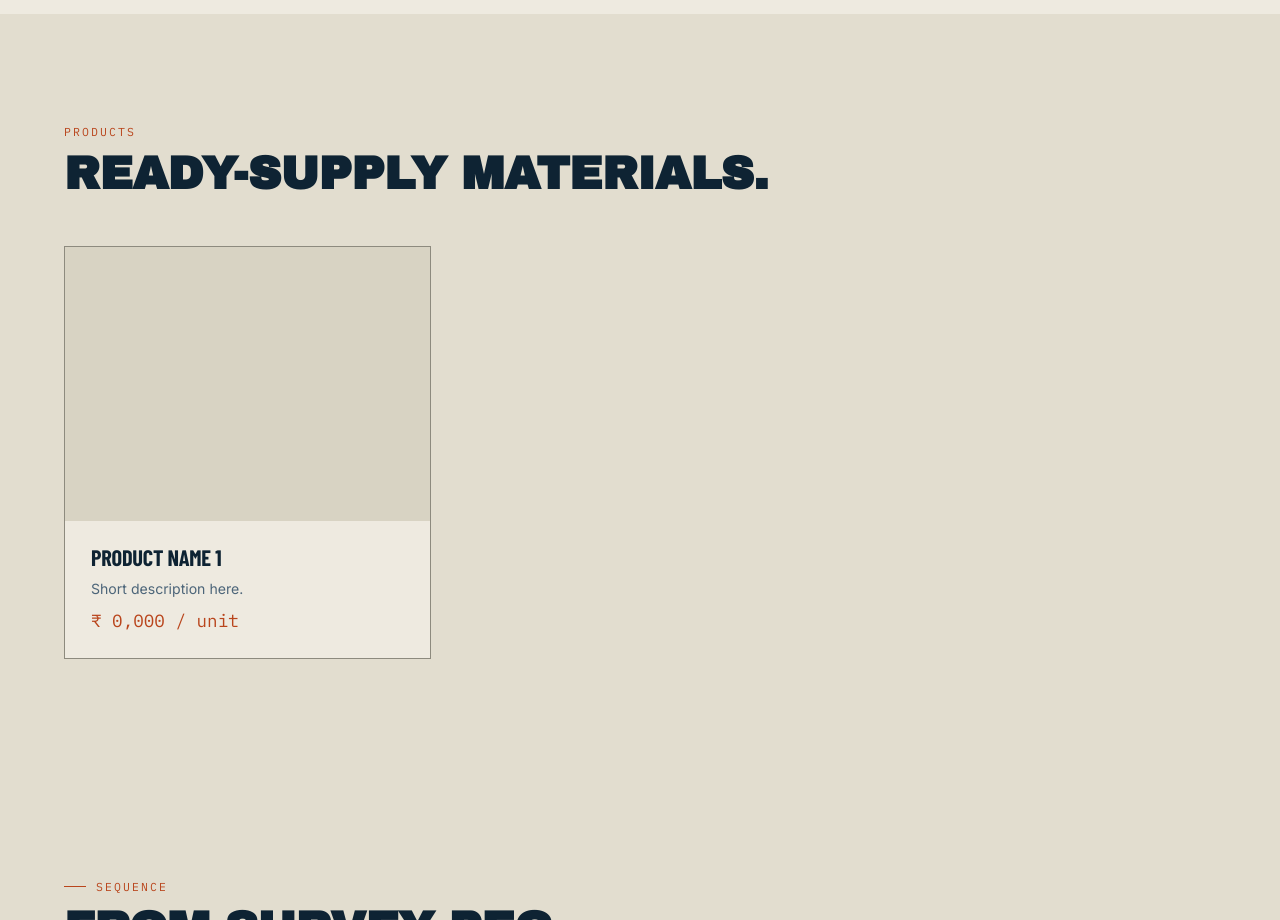
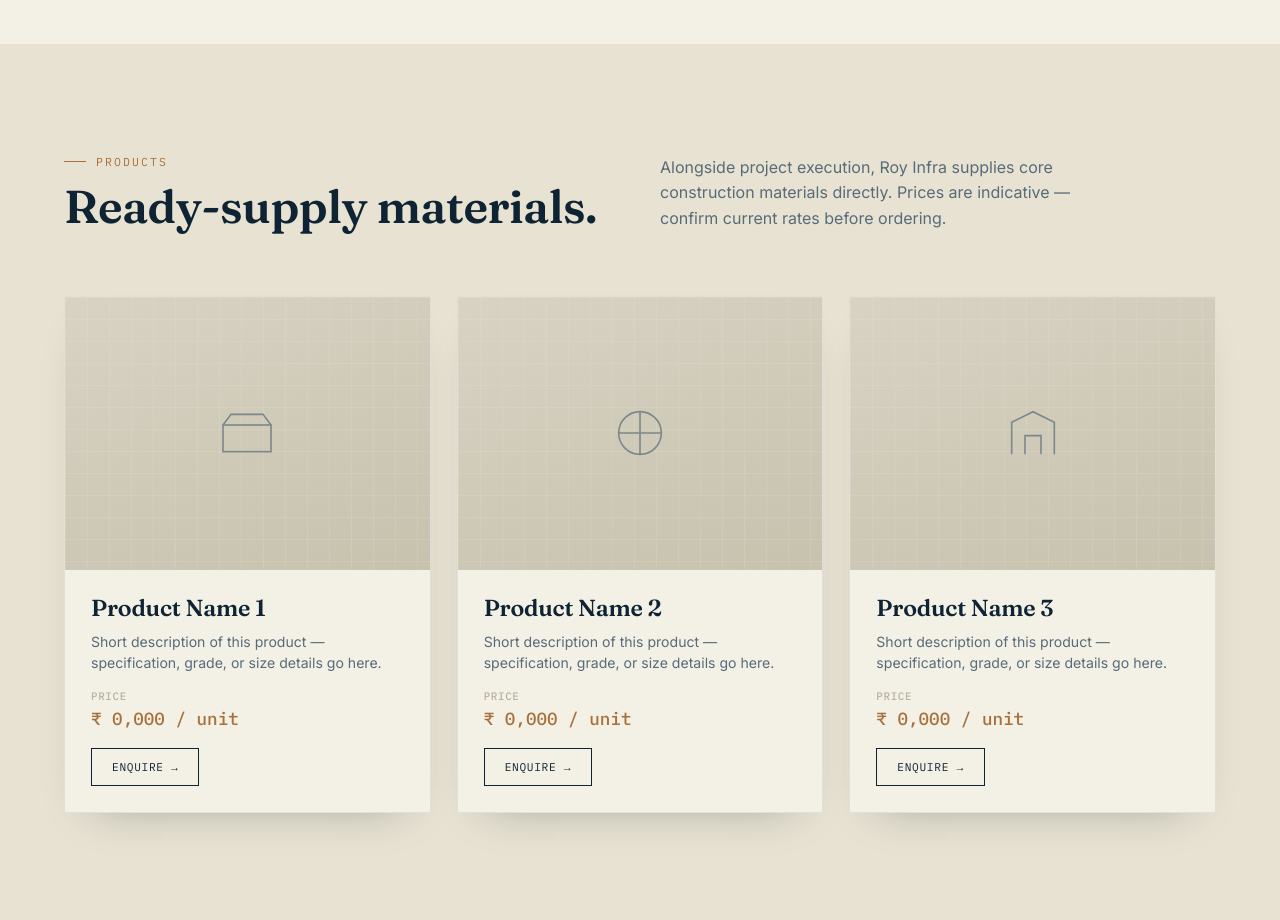
Before and after one commit to deyp39569-cell/dilip-roy-infra-co, a plain HTML site: page index.html in a window 1280 px wide. Shown: the part 1880-2800 px from the top of the page. Drawn offline with nearby package versions, Linux system fonts and the light colour scheme.

Commit message:
Refactor index.html for styling and product section
Updated font styles, colors, and layout for various sections. Added new product section with a grid layout.

```diff
--- a/index.html
+++ b/index.html
@@ -6,18 +6,19 @@
 <title>Roy Infrastructure — Dilip Roy</title>
 <link rel="preconnect" href="https://fonts.googleapis.com">
 <link rel="preconnect" href="https://fonts.gstatic.com" crossorigin>
-<link href="https://fonts.googleapis.com/css2?family=Archivo+Black&family=Barlow+Condensed:wght@500;600;700&family=Inter:wght@400;500;600;700&family=IBM+Plex+Mono:wght@400;500&display=swap" rel="stylesheet">
+<link href="https://fonts.googleapis.com/css2?family=Archivo+Black&family=Fraunces:opsz,wght@9..144,500;9..144,600&family=Barlow+Condensed:wght@500;600;700&family=Inter:wght@400;500;600;700&family=IBM+Plex+Mono:wght@400;500&display=swap" rel="stylesheet">
 <style>
   :root{
     --navy:#0e2333;
     --navy-deep:#081521;
-    --paper:#eeeae0;
-    --paper-dim:#e2ddcf;
-    --steel:#4c6579;
-    --concrete:#8d8a7e;
-    --safety:#e3a412;
-    --rust:#b9451c;
-    --line: rgba(238,234,224,0.14);
+    --paper:#f3f0e6;
+    --paper-dim:#e8e2d2;
+    --steel:#586b78;
+    --concrete:#b9b2a0;
+    --safety:#c9a24b;
+    --safety-bright:#e6c470;
+    --rust:#a8703a;
+    --line: rgba(243,240,230,0.13);
     --ink: #0e2333;
   }
   *{margin:0;padding:0;box-sizing:border-box;}
@@ -31,11 +32,17 @@
   ::selection{background:var(--safety);color:var(--navy-deep);}
   a{color:inherit;text-decoration:none;}
 
-  h1,h2,h3,.display{
+  h1,.display{
     font-family:'Archivo Black', sans-serif;
     text-transform:uppercase;
     letter-spacing:-0.01em;
     line-height:0.95;
+  }
+  h2,h3,h4{
+    font-family:'Fraunces', serif;
+    font-weight:600;
+    letter-spacing:-0.01em;
+    line-height:1.05;
   }
   .eyebrow{
     font-family:'IBM Plex Mono', monospace;
@@ -138,7 +145,7 @@
     bottom:-10%;
     width:60vw; max-width:760px;
     aspect-ratio:1/1;
-    background:radial-gradient(circle, rgba(227,164,18,0.14) 0%, rgba(227,164,18,0) 70%);
+    background:radial-gradient(circle, rgba(201,162,75,0.16) 0%, rgba(201,162,75,0) 70%);
   }
   .hero-grid{
     display:grid;
@@ -196,7 +203,7 @@
     flex-direction:column;
     gap:10px;
   }
-  .hero-coords b{color:var(--paper); display:block; font-size:1r.0rem;}
+  .hero-coords b{color:var(--paper); display:block; font-size:1.05rem;}
 
   .scroll-cue{
     position:absolute; bottom:34px; left:5vw;
@@ -251,21 +258,21 @@
   .service-grid{
     display:grid;
     grid-template-columns:repeat(3,1fr);
-    gap:1px;
-    background:var(--concrete);
-    border:1px solid var(--concrete);
+    gap:24px;
   }
   .service{
     background:var(--paper);
-    padding:38px 30px;
+    padding:38px 32px;
     min-height:250px;
     display:flex;
     flex-direction:column;
     justify-content:space-between;
-    transition:background .25s;
+    border:1px solid rgba(14,35,51,0.09);
+    box-shadow:0 18px 40px -28px rgba(14,35,51,0.35);
+    transition:background .3s ease, transform .3s ease, box-shadow .3s ease;
   }
-  .service:hover{background:var(--navy); color:var(--paper);}
-  .service:hover .service-num{color:var(--safety);}
+  .service:hover{background:var(--navy); color:var(--paper); transform:translateY(-4px); box-shadow:0 24px 48px -20px rgba(14,35,51,0.45);}
+  .service:hover .service-num{color:var(--safety-bright);}
   .service:hover svg{stroke:var(--paper);}
   .service-num{
     font-family:'IBM Plex Mono';
@@ -273,10 +280,8 @@
     color:var(--rust);
   }
   .service h3{
-    font-family:'Barlow Condensed';
-    font-weight:700;
-    font-size:1.5rem;
-    text-transform:none;
+    font-weight:600;
+    font-size:1.55rem;
     margin:16px 0 10px;
   }
   .service p{font-size:0.92rem; color:inherit; opacity:0.8; line-height:1.5;}
@@ -302,12 +307,63 @@
     font-size:0.85rem;
   }
   .step h4{
-    font-family:'Barlow Condensed';
-    font-weight:700;
-    font-size:1.3rem;
+    font-weight:600;
+    font-size:1.35rem;
     margin:14px 0 8px;
   }
   .step p{font-size:0.88rem; color:var(--steel); line-height:1.5;}
+
+  /* PRODUCTS */
+  .products{background:var(--paper-dim);}
+  .product-grid{
+    display:grid;
+    grid-template-columns:repeat(3,1fr);
+    gap:26px;
+  }
+  .product-card{
+    background:var(--paper);
+    border:1px solid rgba(14,35,51,0.08);
+    box-shadow:0 20px 44px -30px rgba(14,35,51,0.4);
+    display:flex;
+    flex-direction:column;
+    transition:transform .3s ease, box-shadow .3s ease;
+  }
+  .product-card:hover{transform:translateY(-4px); box-shadow:0 26px 50px -22px rgba(14,35,51,0.45);}
+  .product-image{
+    aspect-ratio:4/3;
+    background:
+      linear-gradient(var(--line) 1px, transparent 1px),
+      linear-gradient(90deg, var(--line) 1px, transparent 1px),
+      linear-gradient(160deg, #d8d3c3, #c7c2ae);
+    background-size: 22px 22px, 22px 22px, cover;
+    display:flex;
+    align-items:center;
+    justify-content:center;
+    position:relative;
+  }
+  .product-image svg{width:64px; height:64px; stroke:var(--steel); fill:none; stroke-width:1.2; opacity:0.7;}
+  .product-body{
+    padding:26px;
+    display:flex;
+    flex-direction:column;
+    gap:10px;
+    flex:1;
+  }
+  .product-body h3{
+    font-weight:600;
+    font-size:1.45rem;
+  }
+  .product-body p{font-size:0.88rem; color:var(--steel); line-height:1.5; flex:1;}
+  .product-price{
+    font-family:'IBM Plex Mono';
+    font-size:1.1rem;
+    color:var(--rust);
+    font-weight:500;
+    margin-top:6px;
+  }
+  .product-price span{font-size:0.68rem; color:var(--concrete); text-transform:uppercase; letter-spacing:0.06em; display:block; margin-bottom:4px;}
+  .product-body .btn{margin-top:8px; align-self:flex-start; border-color:var(--navy); font-size:0.7rem; padding:11px 20px;}
+  .product-body .btn:hover{background:var(--navy); color:var(--paper);}
 
   /* PROJECTS */
   .projects{background:var(--navy); color:var(--paper);}
@@ -318,25 +374,26 @@
     gap:26px;
   }
   .project{
-    border:1px solid var(--line);
-    padding:26px;
+    border:1px solid rgba(243,240,230,0.14);
+    background:rgba(243,240,230,0.02);
+    padding:28px;
     min-height:300px;
     display:flex;
     flex-direction:column;
     justify-content:space-between;
+    transition:border-color .3s ease, background .3s ease;
   }
+  .project:hover{border-color:var(--safety); background:rgba(201,162,75,0.05);}
   .project .tag{
     font-family:'IBM Plex Mono';
     font-size:0.68rem;
     letter-spacing:0.08em;
     text-transform:uppercase;
-    color:var(--safety);
+    color:var(--safety-bright);
   }
   .project h3{
-    font-family:'Barlow Condensed';
-    font-weight:700;
-    font-size:1.7rem;
-    text-transform:none;
+    font-weight:600;
+    font-size:1.75rem;
     margin-top:14px;
   }
   .project p{font-size:0.86rem; color:var(--concrete); margin-top:10px; line-height:1.5;}
@@ -356,6 +413,7 @@
     color:var(--paper);
     padding:44px 36px;
     position:relative;
+    box-shadow:0 30px 60px -30px rgba(14,35,51,0.5);
   }
   .owner-card::before{
     content:"";
@@ -367,7 +425,7 @@
     width:100%;
     aspect-ratio:4/5;
     background:
-      radial-gradient(circle at 30% 20%, rgba(227,164,18,0.25), transparent 60%),
+      radial-gradient(circle at 30% 20%, rgba(201,162,75,0.28), transparent 60%),
       linear-gradient(160deg, #1a3247, #0a1c29);
     display:flex;
     align-items:flex-end;
@@ -384,10 +442,8 @@
     z-index:2;
   }
   .owner-card h3{
-    font-family:'Barlow Condensed';
-    font-weight:700;
-    text-transform:none;
-    font-size:1.6rem;
+    font-weight:600;
+    font-size:1.7rem;
   }
   .owner-card .role{
     font-family:'IBM Plex Mono';
@@ -410,11 +466,12 @@
     margin-top:30px;
     padding-left:22px;
     border-left:2px solid var(--safety);
-    font-family:'Barlow Condensed';
-    font-size:1.35rem;
-    font-weight:600;
+    font-family:'Fraunces', serif;
+    font-style:italic;
+    font-size:1.45rem;
+    font-weight:500;
     color:var(--navy);
-    line-height:1.4;
+    line-height:1.45;
   }
   .about-copy .sign{
     margin-top:16px;
@@ -487,7 +544,7 @@
     .hero-grid, .about, .contact{grid-template-columns:1fr;}
     .hero-coords{border-left:none; border-top:1px solid var(--line); padding-left:0; padding-top:18px;}
     .stats{grid-template-columns:repeat(2,1fr); gap:30px;}
-    .service-grid, .project-grid{grid-template-columns:1fr;}
+    .service-grid, .project-grid, .product-grid{grid-template-columns:1fr;}
     .process-row{grid-template-columns:1fr;}
     .step{border-right:none; border-bottom:1px solid var(--concrete);}
     .section-head{grid-template-columns:1fr;}
@@ -505,6 +562,7 @@
   <nav>
     <ul id="navList">
       <li><a href="#services">Services</a></li>
+      <li><a href="#products">Products</a></li>
       <li><a href="#process">Process</a></li>
       <li><a href="#projects">Projects</a></li>
       <li><a href="#about">About</a></li>
@@ -526,7 +584,7 @@
       </div>
     </div>
     <div class="hero-coords">
-      <div><b>26.14&deg; N / 91.73&deg; E</b>Registered site office</div>
+      <div><b>26.23&deg; N / 91.64&deg; E</b>Registered site office, Changsari</div>
       <div><b>Dilip Roy</b>Founder &amp; Managing Director</div>
       <div><b>EPC + PMC</b>Design-build &amp; consultancy</div>
     </div>
@@ -613,24 +671,52 @@
     </div>
   </div>
 </section>
-<section id="products" style="padding:110px 5vw;background:#e2ddcf;">
-  <div style="margin-bottom:50px;">
-    <div style="font-family:'IBM Plex Mono',monospace;font-size:0.72rem;letter-spacing:0.18em;text-transform:uppercase;color:#b9451c;">Products</div>
-    <h2 style="font-family:'Archivo Black',sans-serif;text-transform:uppercase;font-size:clamp(1.9rem,3.6vw,3rem);margin-top:14px;color:#0e2333;">Ready-supply materials.</h2>
+
+<section id="products" class="products">
+  <div class="section-head reveal">
+    <div>
+      <div class="eyebrow">Products</div>
+      <h2>Ready-supply materials.</h2>
+    </div>
+    <p>Alongside project execution, Roy Infra supplies core construction materials directly. Prices are indicative — confirm current rates before ordering.</p>
   </div>
-  <div style="display:grid;grid-template-columns:repeat(3,1fr);gap:26px;">
-    <div style="background:#eeeae0;border:1px solid #8d8a7e;">
-      <div style="aspect-ratio:4/3;background:#d8d3c3;"></div>
-      <div style="padding:26px;">
-        <h3 style="font-family:'Barlow Condensed',sans-serif;font-weight:700;font-size:1.4rem;">Product Name 1</h3>
-        <p style="font-size:0.88rem;color:#4c6579;line-height:1.5;margin:10px 0;">Short description here.</p>
-        <div style="font-family:'IBM Plex Mono',monospace;font-size:1.1rem;color:#b9451c;">&#8377; 0,000 / unit</div>
+  <div class="product-grid reveal">
+    <div class="product-card">
+      <div class="product-image">
+        <svg viewBox="0 0 48 48"><rect x="6" y="18" width="36" height="20"/><path d="M6 18l6-8h24l6 8"/></svg>
+      </div>
+      <div class="product-body">
+        <h3>Product Name 1</h3>
+        <p>Short description of this product — specification, grade, or size details go here.</p>
+        <div class="product-price"><span>Price</span>&#8377; 0,000 / unit</div>
+        <a href="#contact" class="btn">Enquire &rarr;</a>
+      </div>
+    </div>
+    <div class="product-card">
+      <div class="product-image">
+        <svg viewBox="0 0 48 48"><circle cx="24" cy="24" r="16"/><path d="M24 8v32M8 24h32"/></svg>
+      </div>
+      <div class="product-body">
+        <h3>Product Name 2</h3>
+        <p>Short description of this product — specification, grade, or size details go here.</p>
+        <div class="product-price"><span>Price</span>&#8377; 0,000 / unit</div>
+        <a href="#contact" class="btn">Enquire &rarr;</a>
+      </div>
+    </div>
+    <div class="product-card">
+      <div class="product-image">
+        <svg viewBox="0 0 48 48"><path d="M8 40V16l16-8 16 8v24"/><path d="M18 40V26h12v14"/></svg>
+      </div>
+      <div class="product-body">
+        <h3>Product Name 3</h3>
+        <p>Short description of this product — specification, grade, or size details go here.</p>
+        <div class="product-price"><span>Price</span>&#8377; 0,000 / unit</div>
+        <a href="#contact" class="btn">Enquire &rarr;</a>
       </div>
     </div>
   </div>
 </section>
 
-</parameter>
 <section id="process" class="process">
   <div class="section-head reveal">
     <div>
@@ -703,7 +789,7 @@
   <div class="reveal">
     <div class="owner-card">
       <div class="owner-portrait">
-        <svg viewBox="0 0 200 100"><path d="M0 90 L40 30 L70 60 L110 10 L150 50 L200 20" stroke="#e3a412" stroke-width="1" fill="none"/></svg>
+        <svg viewBox="0 0 200 100"><path d="M0 90 L40 30 L70 60 L110 10 L150 50 L200 20" stroke="#c9a24b" stroke-width="1" fill="none"/></svg>
         <span class="init">DR</span>
       </div>
       <h3>Dilip Roy</h3>
@@ -726,7 +812,7 @@
     <h2>Tell us about the site.</h2>
     <p>For tenders, EPC proposals, or project management enquiries, reach the office directly or send details through the form.</p>
     <div class="info-list">
-      <div><span>Office</span><p>Roy Infrastructure, Guwahati, Assam</p></div>
+      <div><span>Office</span><p>Roy Infrastructure, Changsari, Assam</p></div>
       <div><span>Phone</span><p>+91 XXXXX XXXXX</p></div>
       <div><span>Email</span><p>contact@royinfra.example</p></div>
     </div>
```
